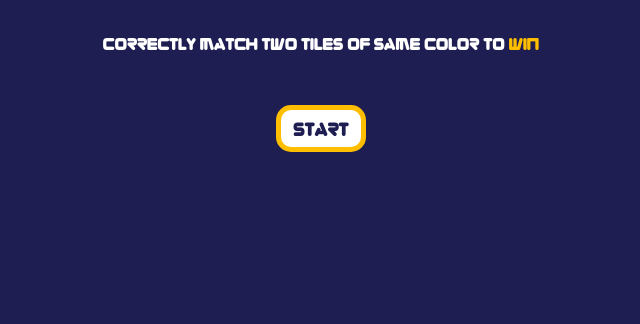
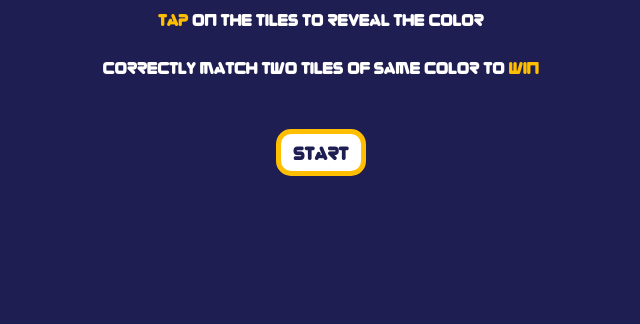
Before and after one commit to Netacci/memorygame, a plain HTML site: page index.html in a window 1280 px wide. Shown: the part 476-800 px from the top of the page, without its empty margins (319-959 px from the left). Drawn offline with Linux system fonts and the light colour scheme.

Commit message:
added more how to play

```diff
--- a/index.html
+++ b/index.html
@@ -35,7 +35,10 @@
         <h1 class="game-title">
           net <span class="inner-title text-uppercase mx-0">box</span>
         </h1>
-        <div class="toplay mt-5">
+        <p class="toplay mt-4">
+          <span class="inner">Tap</span> on the tiles to reveal the color
+        </p>
+        <div class="toplay mt-4">
           Correctly match two tiles of same Color to
           <span class="inner">WIN</span>
         </div>
```
